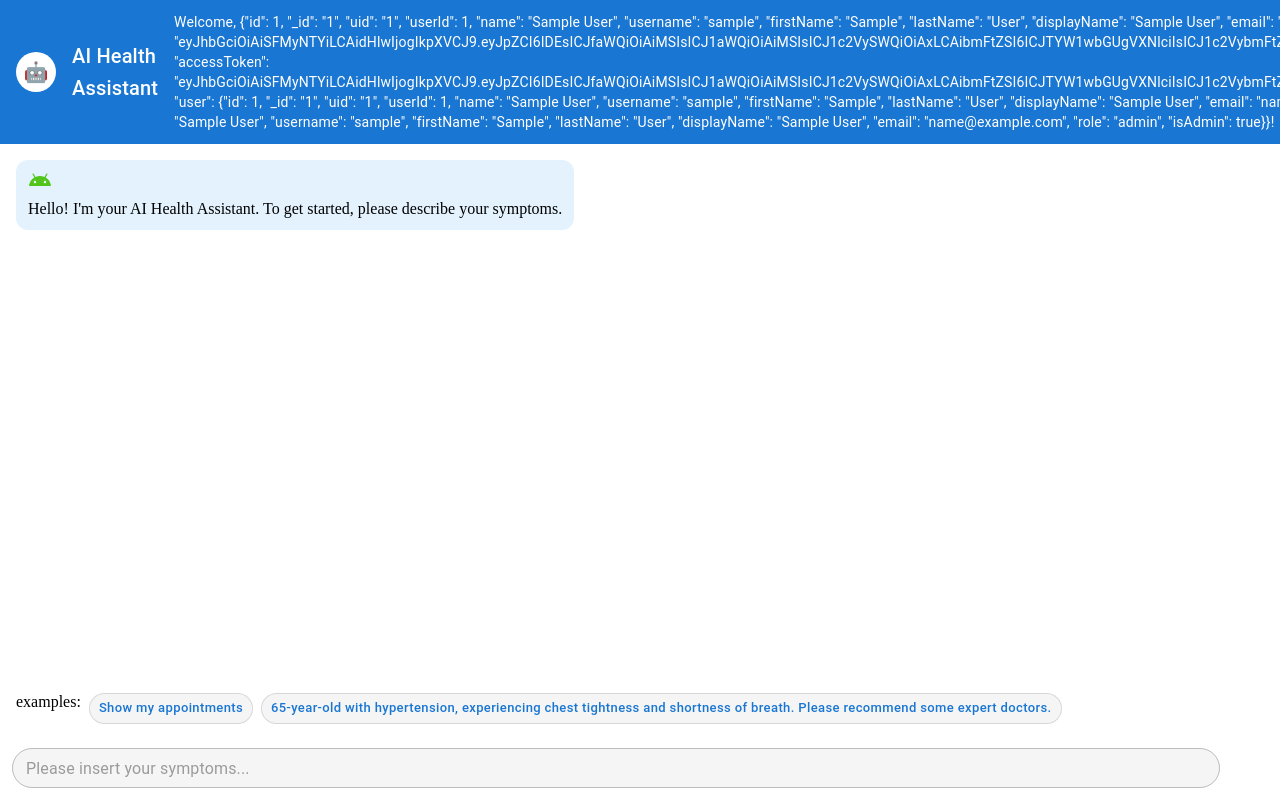
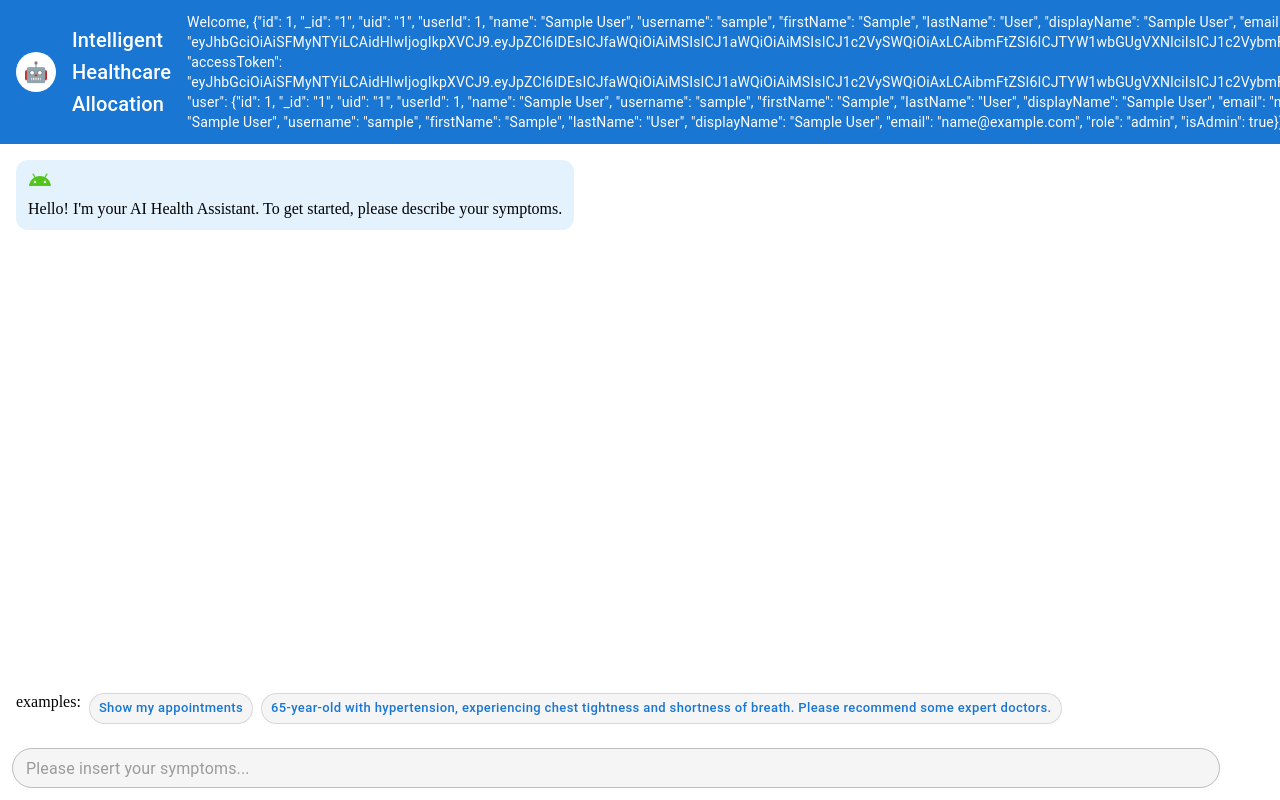
Before and after one commit to Amanda-IT/medical, a React (Create React App) app: page /chat in a window 1280 px wide. Shown: the top 800 px of the page. Built offline with nearby package versions, Linux system fonts and the light colour scheme; no server answers; sample sign-in values are in the browser's storage; some icons are missing.

Commit message:
update web title

```diff
--- a/public/index.html
+++ b/public/index.html
@@ -24,7 +24,7 @@
       work correctly both with client-side routing and a non-root public URL.
       Learn how to configure a non-root public URL by running `npm run build`.
     -->
-    <title>Medical</title>
+    <title>Intelligent Healthcare Allocation</title>
   </head>
   <body>
     <noscript>You need to enable JavaScript to run this app.</noscript>
--- a/src/components/Header.tsx
+++ b/src/components/Header.tsx
@@ -23,7 +23,7 @@ const Header: React.FC = () => {
     >
       <Avatar sx={{ bgcolor: "white", color: "primary.main" }}>🤖</Avatar>
       <Typography variant="h6" sx={{ flex: 1 }}>
-        AI Health Assistant
+        Intelligent Healthcare Allocation
       </Typography>
       <Typography variant="body2">
         Welcome, {username}!
```
Also changed, not shown: 1 other file (tests, documents, lock files or other folders).
